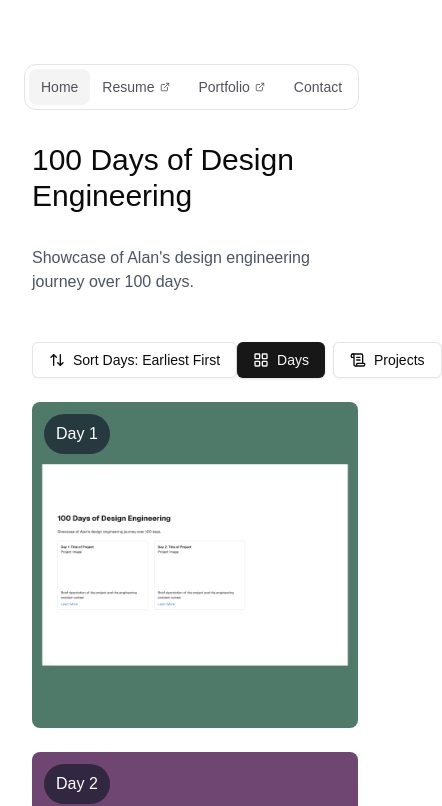
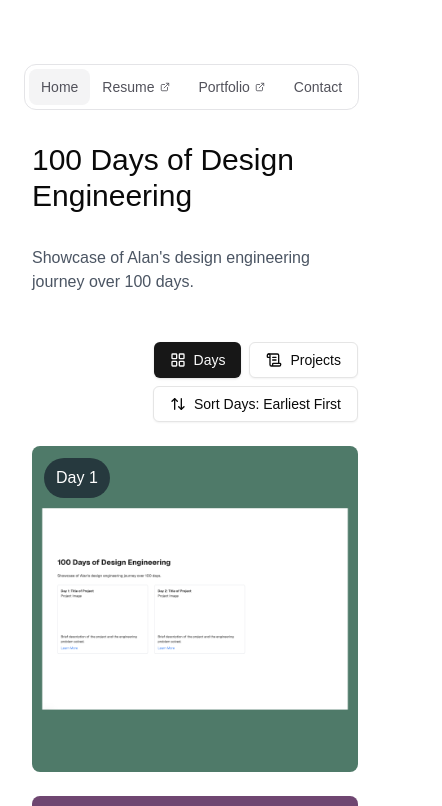
Before and after one commit to alanvww/100-Days-of-Design-Engineering, a Next.js app: page / in a window 390 px wide. Shown: the top 806 px of the page, 442 px wide, since content can reach past the window. Built offline with nearby package versions, Linux system fonts and the light colour scheme.

Commit message:
Fix mobile view button

```diff
--- a/src/components/ProjectViewSwitcher.tsx
+++ b/src/components/ProjectViewSwitcher.tsx
@@ -71,7 +71,7 @@ const ProjectViewSwitcher: React.FC<ProjectViewProps> = ({ projects }) => {
 
   return (
     <div className="space-y-6">
-      <div className={`flex  items-center px-4 ${viewMode === 'paginated' ? 'justify-between' : 'justify-end'}`}>
+      <div className={`flex  px-4 ${viewMode === 'paginated' ? 'flex-col-reverse gap-2 items-end md:flex-row justify-stretch md:justify-between' : 'justify-end'}`}>
         {viewMode === 'paginated' && (
           <Button
             variant="outline"
@@ -82,7 +82,7 @@ const ProjectViewSwitcher: React.FC<ProjectViewProps> = ({ projects }) => {
             <span>Sort Days: {sortOrder === 'asc' ? 'Earliest First' : 'Latest First'}</span>
           </Button>
         )}
-        <div className="flex space-x-2">
+        <div className="flex space-x-2 justify-end">
           <Button
             variant={viewMode === 'paginated' ? 'default' : 'outline'}
             onClick={() => setViewMode('paginated')}
```
